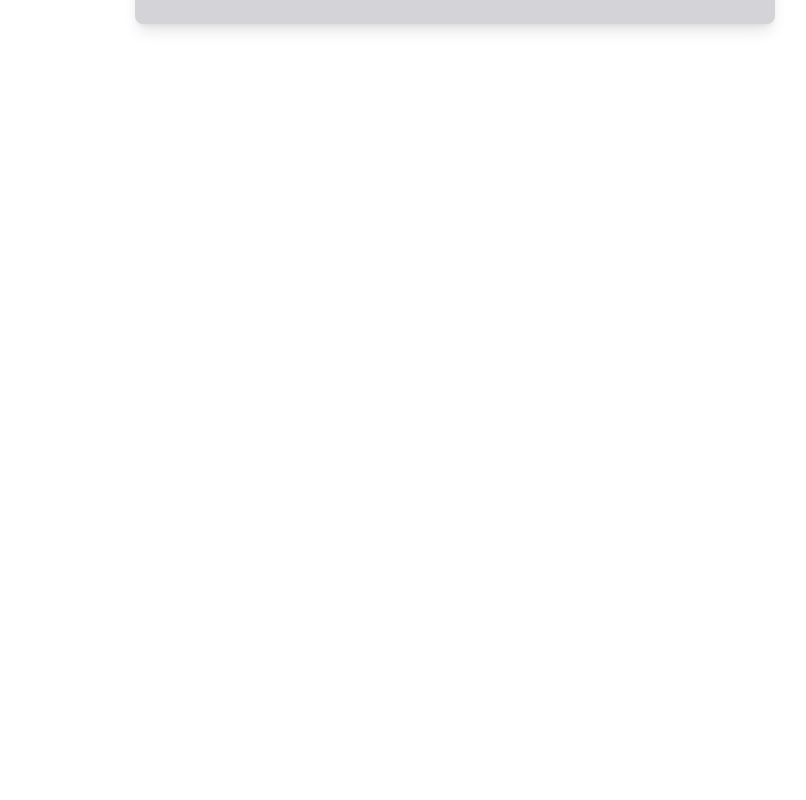
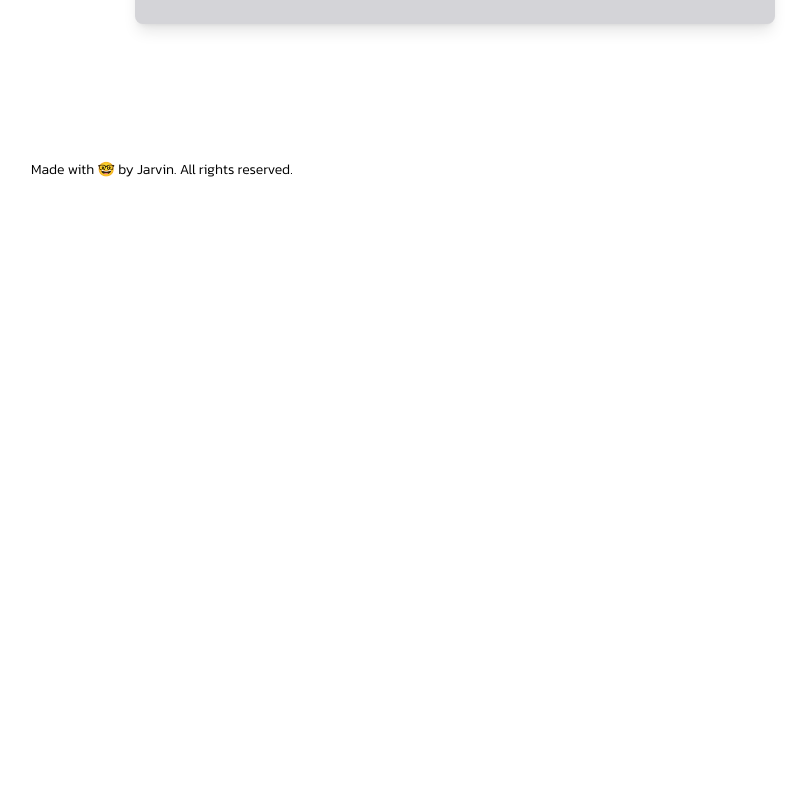
Before and after one commit to jarvin-s/portfolio, a Vue app: page / in a window 1280 px wide. Shown: the part 2640-3440 px from the top of the page, without its empty margins (185-991 px from the left). After the commit the page ends 2844 px from the top, so only its background shows below. Built offline with nearby package versions, Linux system fonts and the light colour scheme; no server answers.

Commit message:
Remove wave from footer

```diff
--- a/src/views/Footer.vue
+++ b/src/views/Footer.vue
@@ -1,14 +1,14 @@
 <template>
     <footer class="absolute w-full bottom overflow-hidden">
         <div class="footers w-full relative bg-white text-black dark:bg-zinc-800 dark:text-white">
-            <div class="footer-wave">
+            <!-- <div class="footer-wave">
                 <svg id="visual" viewBox="0 0 900 600" xmlns="http://www.w3.org/2000/svg"
                     xmlns:xlink="http://www.w3.org/1999/xlink" version="1.1">
                     <path
                         d="M0 508L10.7 509.2C21.3 510.3 42.7 512.7 64.2 511.3C85.7 510 107.3 505 128.8 501.3C150.3 497.7 171.7 495.3 193 496.5C214.3 497.7 235.7 502.3 257 505.5C278.3 508.7 299.7 510.3 321.2 509C342.7 507.7 364.3 503.3 385.8 501.7C407.3 500 428.7 501 450 504.5C471.3 508 492.7 514 514.2 517.5C535.7 521 557.3 522 578.8 518.3C600.3 514.7 621.7 506.3 643 501.5C664.3 496.7 685.7 495.3 707 497.3C728.3 499.3 749.7 504.7 771.2 504.7C792.7 504.7 814.3 499.3 835.8 499.2C857.3 499 878.7 504 889.3 506.5L900 509L900 601L889.3 601C878.7 601 857.3 601 835.8 601C814.3 601 792.7 601 771.2 601C749.7 601 728.3 601 707 601C685.7 601 664.3 601 643 601C621.7 601 600.3 601 578.8 601C557.3 601 535.7 601 514.2 601C492.7 601 471.3 601 450 601C428.7 601 407.3 601 385.8 601C364.3 601 342.7 601 321.2 601C299.7 601 278.3 601 257 601C235.7 601 214.3 601 193 601C171.7 601 150.3 601 128.8 601C107.3 601 85.7 601 64.2 601C42.7 601 21.3 601 10.7 601L0 601Z"
                         fill="#242424" stroke-linecap="round" stroke-linejoin="miter"></path>
                 </svg>
-            </div>
+            </div> -->
             <div
                 class="container mx-auto max-w-4xl h-full flex  flex-wrap justify-between items-center text-sm py-6 pl-6 pr-4">
                 <div class="mt-4">{{ creator }}</div>
```
